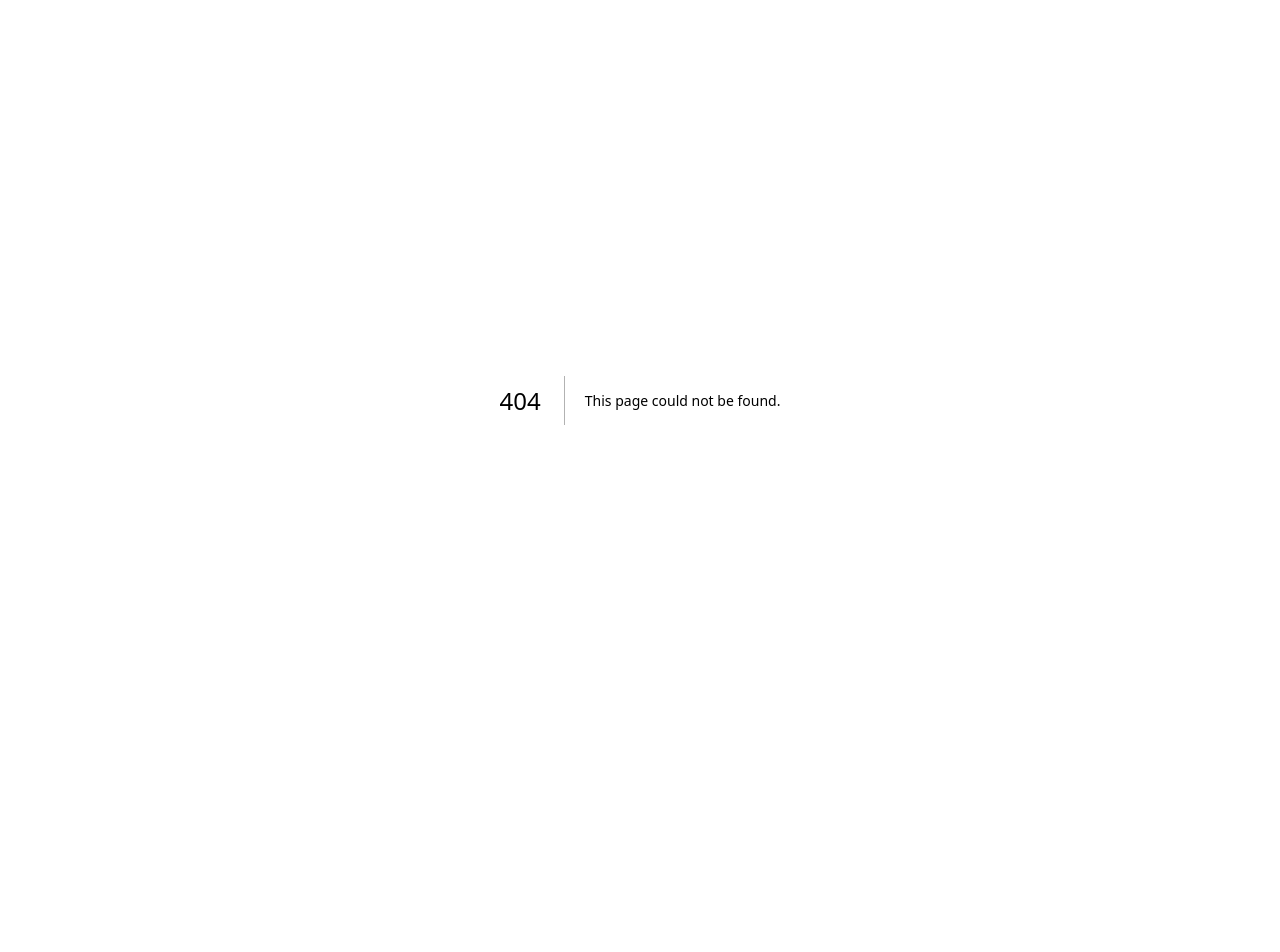
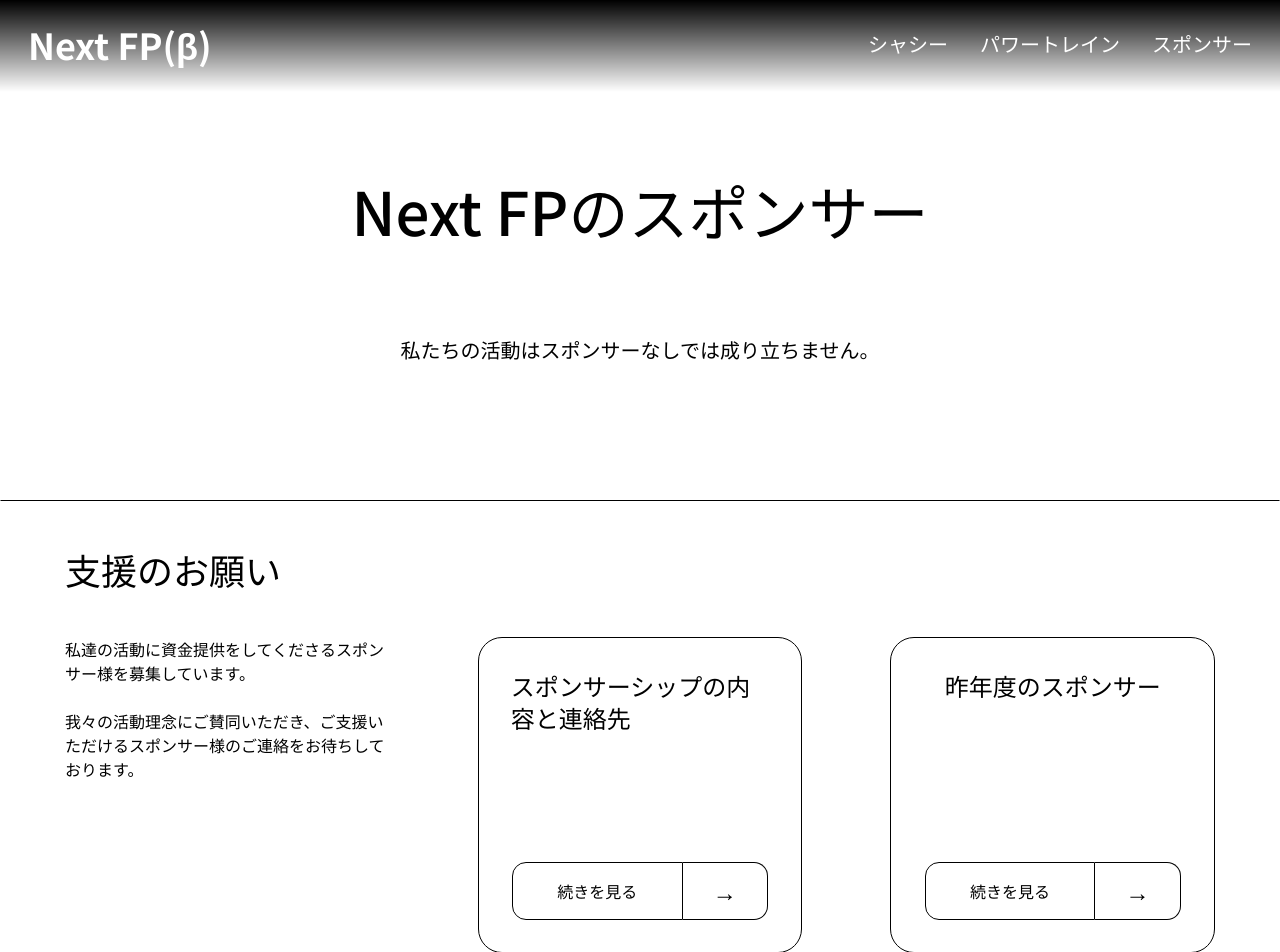
Before and after one commit to nextfp/nextPage, a Next.js app: page /sponsor in a window 1280 px wide. Before the commit this address had no page. Shown: the top 952 px of the page. Before the commit the page ends 800 px from the top, so only its background shows below. Built offline with nearby package versions, Linux system fonts and the light colour scheme.

Commit message:
スポンサー作りかけ

```diff
--- /dev/null
+++ b/app/sponsor/layout.tsx
@@ -0,0 +1,21 @@
+import "../globals.css";
+import type { Metadata } from "next";
+import { Noto_Sans_JP } from "next/font/google";
+
+const noto = Noto_Sans_JP({
+  weight: ["400", "500", "700"],
+  subsets: ["latin"],
+  display: "swap",
+});
+
+export default function RootLayout({
+  children,
+}: {
+  children: React.ReactNode;
+}) {
+  return (
+    <html lang="ja">
+      <body className={noto.className}>{children}</body>
+    </html>
+  );
+}
--- /dev/null
+++ b/app/sponsor/main.tsx
@@ -0,0 +1,17 @@
+import Title from "./title";
+import Request from "./request";
+
+const Main = () => {
+  return (
+    <div className="w-full">
+      <div className="grid grid-cols-12 gap-8">
+        <main className="col-span-full flex flex-col" id="main">
+          <Title />
+          <Request />
+        </main>
+      </div>
+    </div>
+  );
+};
+
+export default Main;
--- /dev/null
+++ b/app/sponsor/page.tsx
@@ -0,0 +1,14 @@
+import React, { Children, ReactNode } from "react";
+import Header from "@/components/Header";
+import Main from "./main";
+import Footer from "@/components/Footer";
+
+export default function Home() {
+  return (
+    <div className="bg-white">
+      <Header />
+      <Main />
+      <Footer />
+    </div>
+  );
+}
--- /dev/null
+++ b/app/sponsor/request.tsx
@@ -0,0 +1,38 @@
+import SeeMore from "@/components/SeeMore";
+
+const Request = () => {
+  return (
+    <section className="mx-auto max-w-screen-2xl border border-white border-t-black px-16 py-12 md:gap-16">
+      <div className="col-span-full flex flex-col justify-center md:col-span-6">
+        <h3 className="self-center text-4xl text-black md:self-start">
+          支援のお願い
+        </h3>
+        <div className="mt-12 grid grid-cols-3 gap-y-8 self-center lg:gap-12 xl:gap-22">
+          <p className="col-span-3 text-black lg:col-span-1">
+            私達の活動に資金提供をしてくださるスポンサー様を募集しています。
+            <br />
+            <br />
+            我々の活動理念にご賛同いただき、ご支援いただけるスポンサー様のご連絡をお待ちしております。
+          </p>
+          <div className="col-span-3 flex flex-col items-center rounded-3xl border border-black p-8 lg:col-span-1">
+            <p className="text-2xl text-black">
+              スポンサーシップの内容と連絡先
+            </p>
+            <div className="">
+              <SeeMore href="#" />
+            </div>
+          </div>
+          <div className="col-span-3 flex flex-col items-center rounded-3xl border border-black p-8 lg:col-span-1">
+            <p className="text-2xl text-black">昨年度のスポンサー</p>
+            <div className="mt-8">
+              <SeeMore href="#" />
+            </div>
+          </div>
+        </div>
+      </div>
+      <div className=""></div>
+    </section>
+  );
+};
+
+export default Request;
--- /dev/null
+++ b/app/sponsor/title.tsx
@@ -0,0 +1,17 @@
+export default function Title() {
+  return (
+    <section className="bg-white">
+      <div className="mx-auto max-w-screen-2xl  px-16 py-22">
+        <header className="flex flex-col justify-center">
+          <h1 className="self-center text-6xl font-medium text-black">
+            Next FPのスポンサー
+          </h1>
+          <h2 className="mt-24 self-center text-xl text-black">
+            私たちの活動はスポンサーなしでは成り立ちません。
+          </h2>
+        </header>
+        <div className="mt-12"></div>
+      </div>
+    </section>
+  );
+}
--- a/components/Footer.tsx
+++ b/components/Footer.tsx
@@ -7,7 +7,7 @@ import QiitaLogo from "@/public/footer/qiita.png";
 export default function Footer() {
   return (
     <footer className="bg-white">
-      <div className="grid grid-cols-12 pb-6">
+      <div className="mx-auto grid max-w-screen-2xl grid-cols-12 py-12">
         <div className="col-span-5 col-start-2">
           <p className="text-3xl text-black">
             新潟大学学生フォーミュラプロジェクト
--- a/data/headerNavLinks.ts
+++ b/data/headerNavLinks.ts
@@ -2,6 +2,7 @@ const headerNavLinks = [
   { href: "/", title: "ホーム" },
   { href: "/chassis", title: "シャシー" },
   { href: "/powerTrain", title: "パワートレイン" },
+  { href: "/sponsor", title: "スポンサー" },
 ];
 
 export default headerNavLinks;
```
